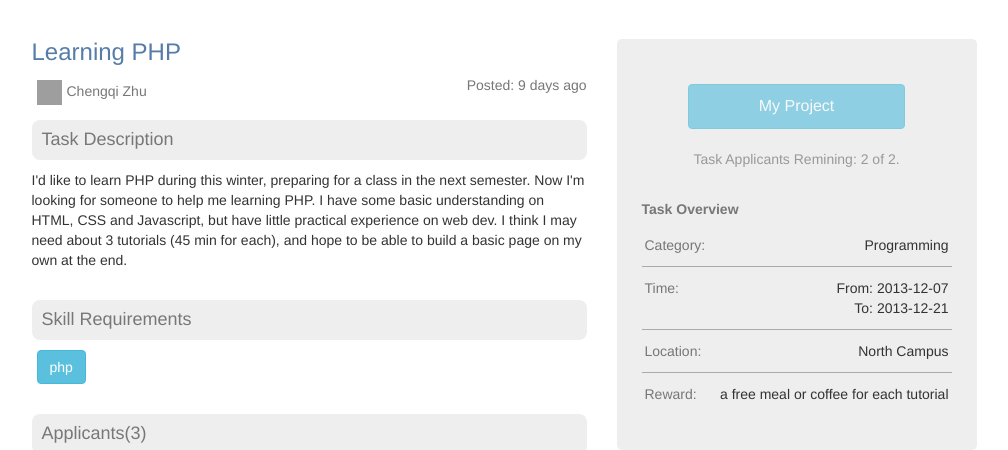
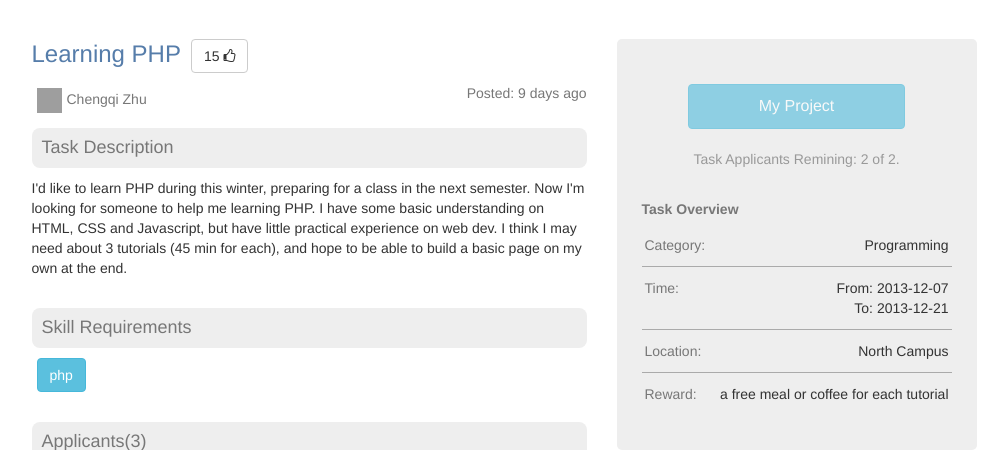
Before and after one commit to umliuxin/MHelper, a PHP site: page /plus/task.php?tid=22 in a window 1280 px wide. Shown: the part 51-501 px from the top of the page, without its empty margins (136-1144 px from the left). Run offline with PHP 8.4, Linux system fonts and the light colour scheme; the visitor is signed in with stand-in values (Sample User, id 1); data comes from the database, SQL or seed files in the repository; data that the repository does not hold is empty; some libraries are stand-ins or nearby versions; grey boxes are pictures that could not be loaded.

Commit message:
task like Btn

```diff
--- a/css/task.css
+++ b/css/task.css
@@ -116,3 +116,6 @@ body {
 .skillBtn:first-child; {
 	margin-left: 0;
 }
+.likeBtn {
+	margin-left: 10px;
+}
--- a/task.php
+++ b/task.php
@@ -38,7 +38,7 @@ if(isset($_GET['tid'])){
 	<div class="container">
 		<div class="row">
 			<div id="task-content" class="col-md-6 col-md-offset-1">
-				<h3><?=$task[2]?></h3>
+				<h3><?=$task[2]?><a href="#" class="btn btn-default likeBtn" onclick="return false;"><?=$task[15]?> <i class="fa fa-thumbs-o-up"></i></a></h3>
 				<div class="authorinfo">
 					<?php echo '<span class="pull-left"><img class="avatar" src="'.$tuser[2].'">'.$tuser[1].'</span>'; ?>
 					<span class="pull-right">Posted: <?=relativeTime($task[1])?></span>
```
